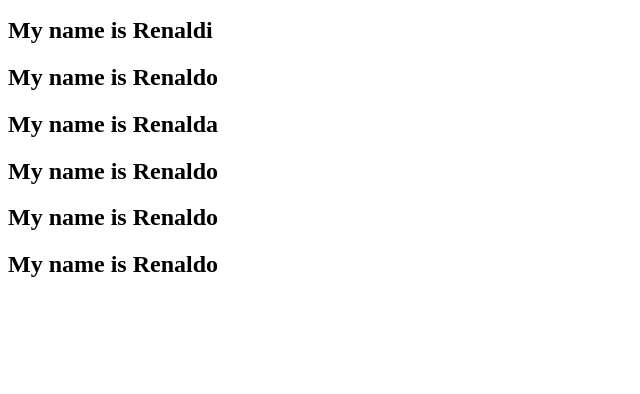
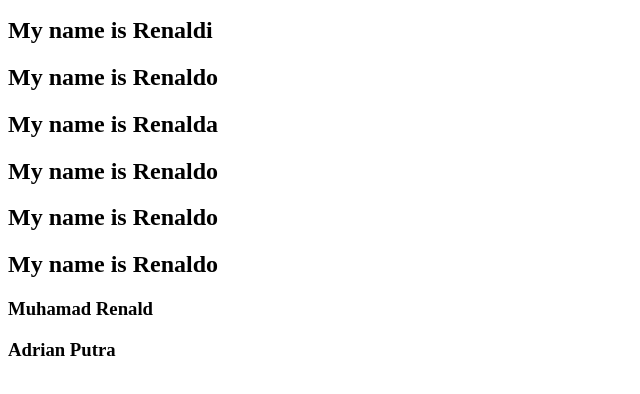
Before and after one commit to Muhamadrenald/dibimbing2-git, a plain HTML site: page index.html in a window 1280 px wide. Shown: the part 110-504 px from the top of the page, without its empty margins (0-640 px from the left). Drawn offline with Linux system fonts and the light colour scheme.

Commit message:
feat: tambah nama dari stash

```diff
--- a/index.html
+++ b/index.html
@@ -14,5 +14,7 @@
     <h2>My name is Renaldo</h2>
     <h2>My name is Renaldo</h2>
     <h2>My name is Renaldo</h2>
+    <h3>Muhamad Renald</h3>
+    <h3>Adrian Putra</h3>
   </body>
 </html>
```
